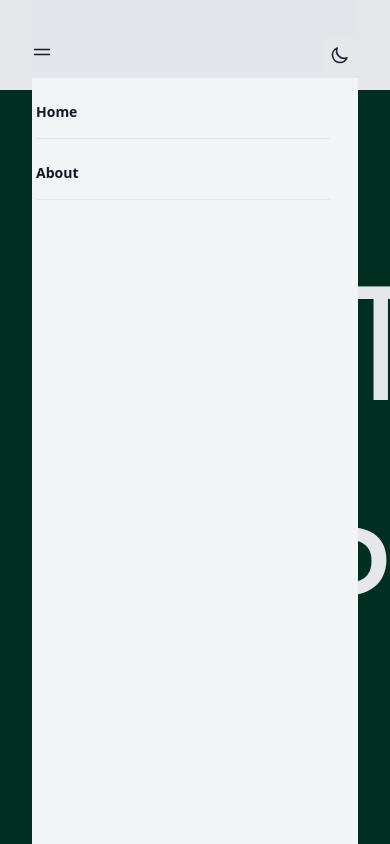
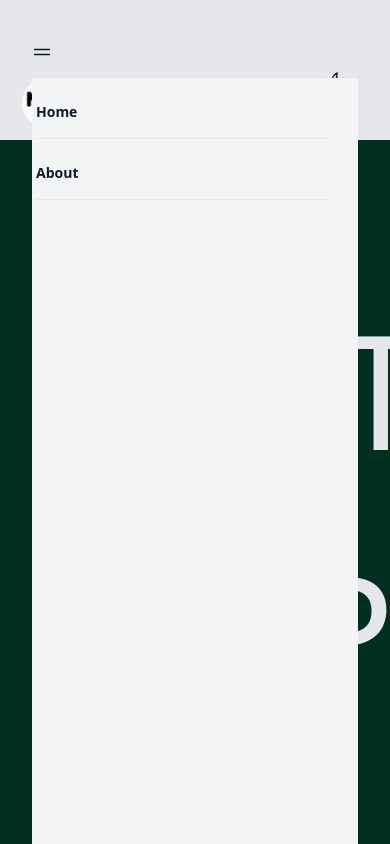
Before and after one commit to Alex-RV/NextStep, a Next.js app: page / in a window 390 px wide. Shown: the top 844 px of the page. Built offline with nearby package versions, Linux system fonts and the light colour scheme; no server answers.

Commit message:
added logo

```diff
--- a/src/pages/components/Container.tsx
+++ b/src/pages/components/Container.tsx
@@ -4,6 +4,7 @@ import { useState, useEffect } from 'react';
 import { useTheme } from 'next-themes';
 import NextLink from 'next/link';
 import cn from 'classnames';
+import NextImage from 'next/image'
 
 import Footer from './Footer';
 import MobileMenu from './MobileMenu';
@@ -64,10 +65,12 @@ export default function Container(props) {
       </Head>
       <div className="flex flex-col justify-center px-8">
         <nav className="flex items-center justify-between w-full relative max-w-5xl border-gray-200 dark:border-gray-700 mx-auto pt-8 pb-3 sm:pb-6  text-green-900 bg-gray-200  dark:bg-gray-900 bg-opacity-60 dark:text-gray-100">
-          <div className="ml-[-0.60rem]">
+
+          <div className="ml-[-0.60rem] flex-row">
             <MobileMenu />
+            <NextImage className='rounded-full  md:inline-block ' width={50} height={50} src={'/logo.png'} alt={'logo'} />
             <NavItem href="/" text="Home" />
-            <NavItem href="/team" text="Team" />
+            {/* <NavItem href="/team" text="Team" /> */}
             {!session ? (
         <>
 
--- a/src/pages/connect.tsx
+++ b/src/pages/connect.tsx
@@ -10,7 +10,7 @@ export default function connect() {
             <h1 className='text-gray-200 text-[5rem]'>Your matches with Mentors</h1>
         </div>
         {/* maping from database */}
-        <div className='flex w-full items-center'>
+        <div className='flex w-full items-center flex-col'>
         <MentorCard name={"Some Name"} degree={"Some Degree"} imgSrc={undefined} description={"This is description"}/>
         </div>
     </div>
--- a/src/pages/index.tsx
+++ b/src/pages/index.tsx
@@ -36,7 +36,7 @@ export default function Home() {
           </div>
           <div className='flex flex-row text-gray-200 mt-5'>
             <NextLink href={!session ? "/login" : "/profile"} className='bold text-[1.5rem] border-gray-200 border-2 p-[0.5rem]'>Try Next Step</NextLink>
-            <NextLink href={'/team'} className='bold text-[1.5rem] p-[0.5rem] pl-5 underline'>Learn More</NextLink>
+            <NextLink href={'https://github.com/Alex-RV/NextStep'} className='bold text-[1.5rem] p-[0.5rem] pl-5 underline'>Learn More</NextLink>
           </div>
         </div>
       </div>
```
Also changed, not shown: public/logo.png (added).
